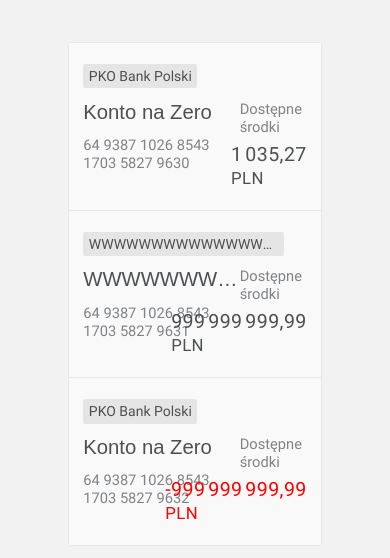
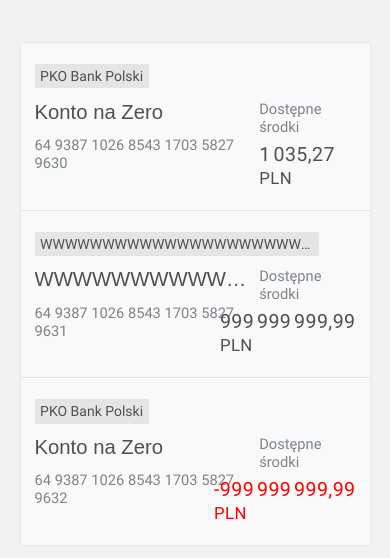
Before and after one commit to e-victoria/accordion-recruitment, an Angular app: page / in a window 390 px wide. Shown: the top 558 px of the page. Built offline with nearby package versions, Linux system fonts and the light colour scheme.

Commit message:
Make accounts list more responsive

```diff
--- a/src/app/accordion-list/accordion-list.component.scss
+++ b/src/app/accordion-list/accordion-list.component.scss
@@ -22,3 +22,9 @@
 .accordions__item:not(:last-of-type) {
   border-bottom: 0.1em solid $accordion-border-color;
 }
+
+@media (max-width: 768px) {
+  .accordions {
+    width: 90%;
+  }
+}
```
